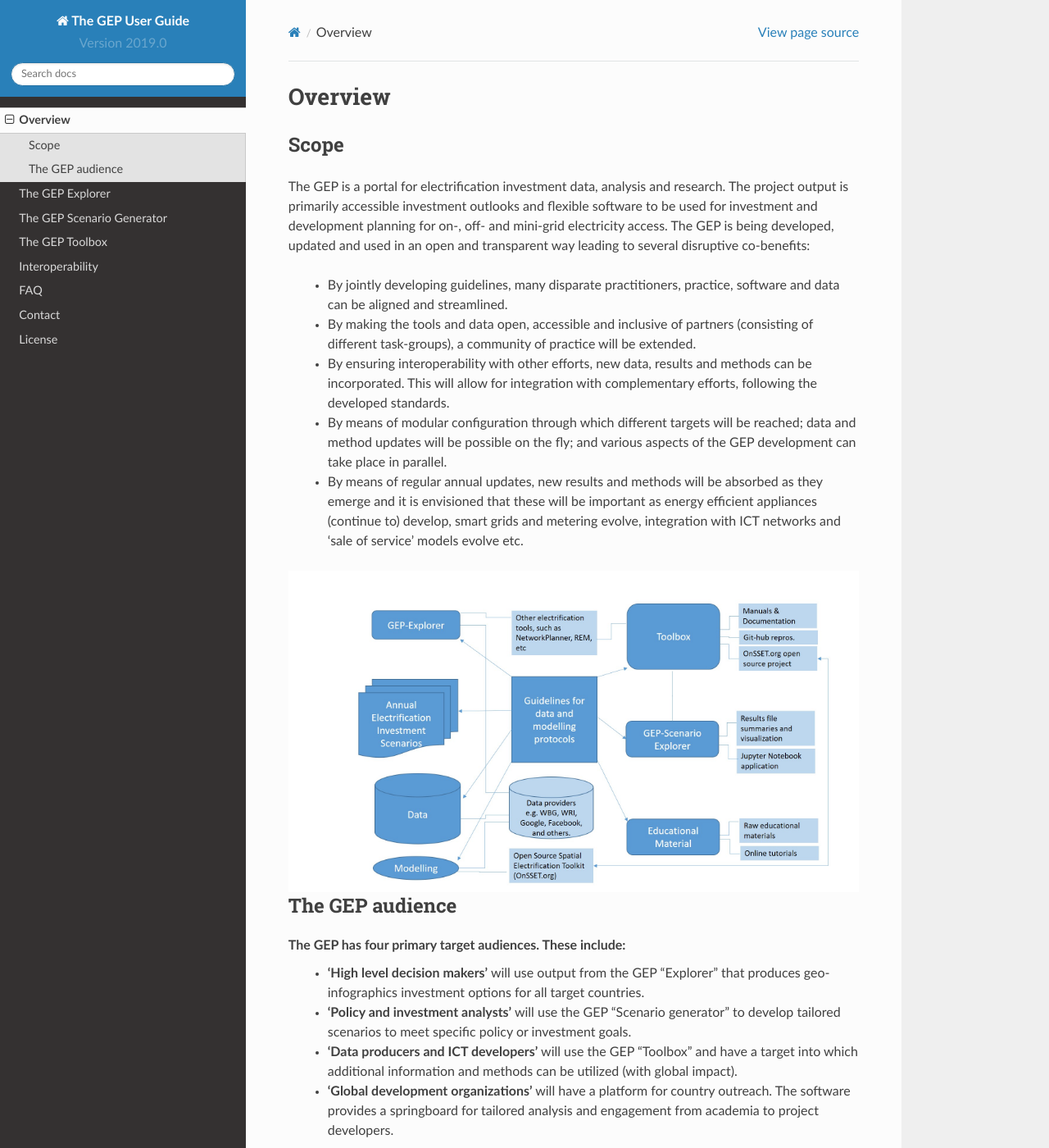
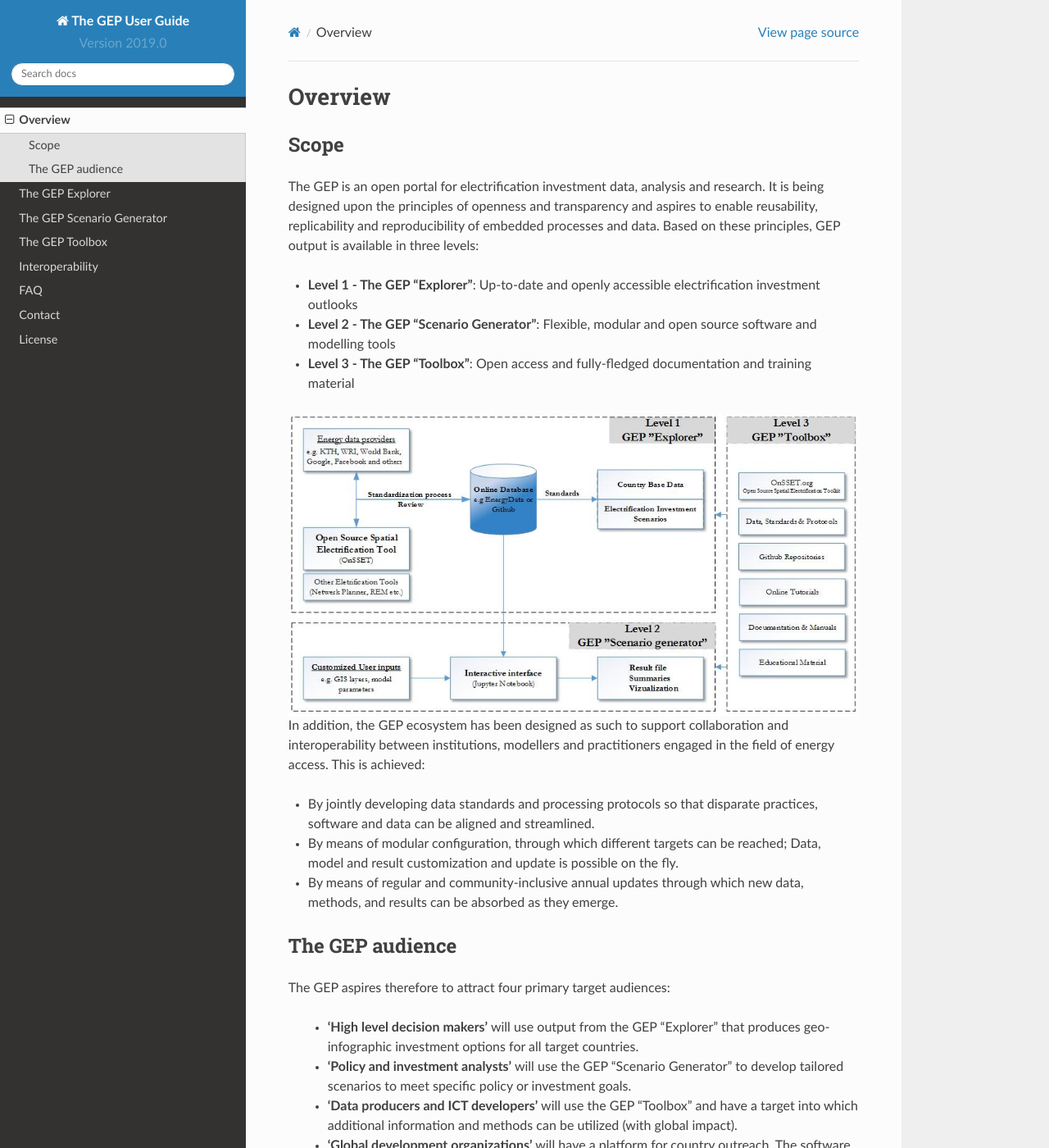
Before and after one commit to KTH-dESA/The-GEP, a Sphinx documentation site: the page built from user-manual/source/Overview.rst, in a window 1280 px wide and 1400 px high. Shown: the whole window at 82% size. Built offline with Sphinx 7.4.7 and the Read the Docs theme 2.0.0, drawn with Linux system fonts in a browser that asks for light colours.

Commit message:
Updating Overview rst on user guide

```diff
--- a/user-manual/source/Overview.rst
+++ b/user-manual/source/Overview.rst
@@ -3,22 +3,27 @@ Overview
 
 Scope
 ****************
-The GEP is a portal for electrification investment data, analysis and research. The project output is primarily accessible investment outlooks and flexible software to be used for investment and development planning for on-, off- and mini-grid electricity access.
-The GEP is being developed, updated and used in an open and transparent way leading to several disruptive co-benefits:
 
- * By jointly developing guidelines, many disparate practitioners, practice, software and data can be aligned and streamlined.
- * By making the tools and data open, accessible and inclusive of partners (consisting of different task-groups), a community of practice will be extended.
- * By ensuring interoperability with other efforts, new data, results and methods can be incorporated. This will allow for integration with complementary efforts, following the developed standards.
- * By means of modular configuration through which different targets will be reached; data and method updates will be possible on the fly; and various aspects of the GEP development can take place in parallel.
- * By means of regular annual updates, new results and methods will be absorbed as they emerge and it is envisioned that these will be important as energy efficient appliances (continue to) develop, smart grids and metering evolve, integration with ICT networks and ‘sale of service’ models evolve etc.
+The GEP is an open portal for electrification investment data, analysis and research. It is being designed upon the principles of openness and transparency and aspires to enable reusability, replicability and reproducibility of embedded processes and data. Based on these principles, GEP output is available in three levels:
 
-.. figure::  images/the_gep_graph.jpg
+* **Level 1 - The GEP "Explorer"**: Up-to-date and openly accessible electrification investment outlooks
+* **Level 2 - The GEP "Scenario Generator"**: Flexible, modular and open source software and modelling tools
+* **Level 3 - The GEP "Toolbox"**: Open access and fully-fledged documentation and training material
+
+.. figure::  images/Overall_GEP_Architecture.jpg
    :align:   center
+
+In addition, the GEP ecosystem has been designed as such to support collaboration and interoperability between institutions, modellers and practitioners engaged in the field of energy access. This is achieved:
+
+* By jointly developing data standards and processing protocols so that disparate practices, software and data can be aligned and streamlined.
+* By means of modular configuration, through which different targets can be reached; Data, model and result customization and update is possible on the fly.
+* By means of regular and community-inclusive annual updates through which new data, methods, and results can be absorbed as they emerge.
 
 The GEP audience
 ******************
-The GEP has four primary target audiences. These include:
- * **‘High level decision makers’** will use output from the GEP “Explorer” that produces geo-infographics investment options for all target countries.
- * **‘Policy and investment analysts’** will use the GEP “Scenario generator” to develop tailored scenarios to meet specific policy or investment goals.
+The GEP aspires therefore to attract four primary target audiences:
+
+ * **‘High level decision makers’** will use output from the GEP “Explorer” that produces geo-infographic investment options for all target countries.
+ * **‘Policy and investment analysts’** will use the GEP “Scenario Generator” to develop tailored scenarios to meet specific policy or investment goals.
  * **‘Data producers and ICT developers’** will use the GEP “Toolbox” and have a target into which additional information and methods can be utilized (with global impact).
  * **‘Global development organizations’** will have a platform for country outreach. The software provides a springboard for tailored analysis and engagement from academia to project developers.
--- a/user-manual/source/index.rst
+++ b/user-manual/source/index.rst
@@ -10,7 +10,7 @@ The 2030 Agenda for Sustainable Development has set the goal of universal access
 
 Coping with dilemmas of this nature requires thorough analysis of the social, technical and economic characteristics of each target location. This, in turn, requires access to reliable data and information e.g., location of population settlements, electricity demand levels, resource availability, poverty rate and economic activity, distance from functional infrastructure etc. Geographic Information Systems (GIS) and remote sensing techniques are becoming openly available and can now provide a range of location-specific information that has not been previously accessible.
 
-Under this framework **The World Bank**, **KTH Division of Energy Systems Analysis**, **Development Seed**, **World Resources Institute (WRI)**, **Cambridge university**, **Google** and **ABB** have developed the Global Electrification Platform (GEP). The GEP is being developed, used and updated in an open and transparent way. It aspires to become an open portal for electrification investment data, analysis and research. The following sections provide a brief overview.
+Under this framework, **The World Bank** in collaboration with **KTH Division of Energy Systems Analysis**, **Development Seed**, **World Resources Institute (WRI)**, **Cambridge university**, **Google** and **ABB** have developed the Global Electrification Platform (GEP). The following sections provide a brief overview.
 
 Contents
 +++++++++++++++++++++
```
Also changed, not shown: user-manual/source/images/Overall_GEP_Architecture.jpg (added), 9 other files.
